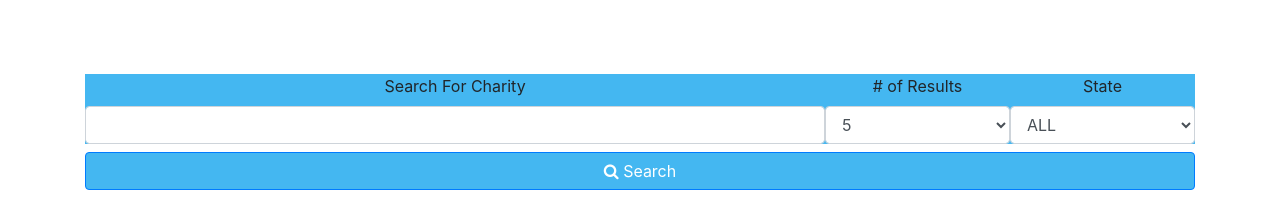
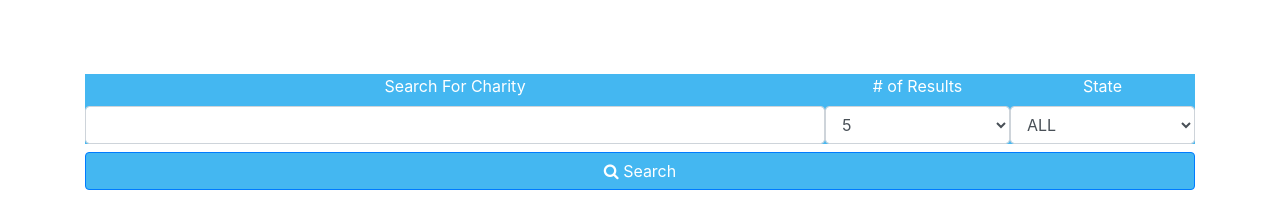
Before and after one commit to KbrehmCoding/teamProject, a plain HTML site: page index.html in a window 1280 px wide. Shown: the part 386-590 px from the top of the page. Drawn offline with nearby package versions, Linux system fonts and the light colour scheme.

Commit message:
changed text color so its all white

```diff
--- a/assets/css/style.css
+++ b/assets/css/style.css
@@ -1,5 +1,10 @@
 .btn {
   background-color: rgb(68, 183, 241);
+}
+
+.card-header,
+label {
+  color: white;
 }
 
 #charity-display {
```
